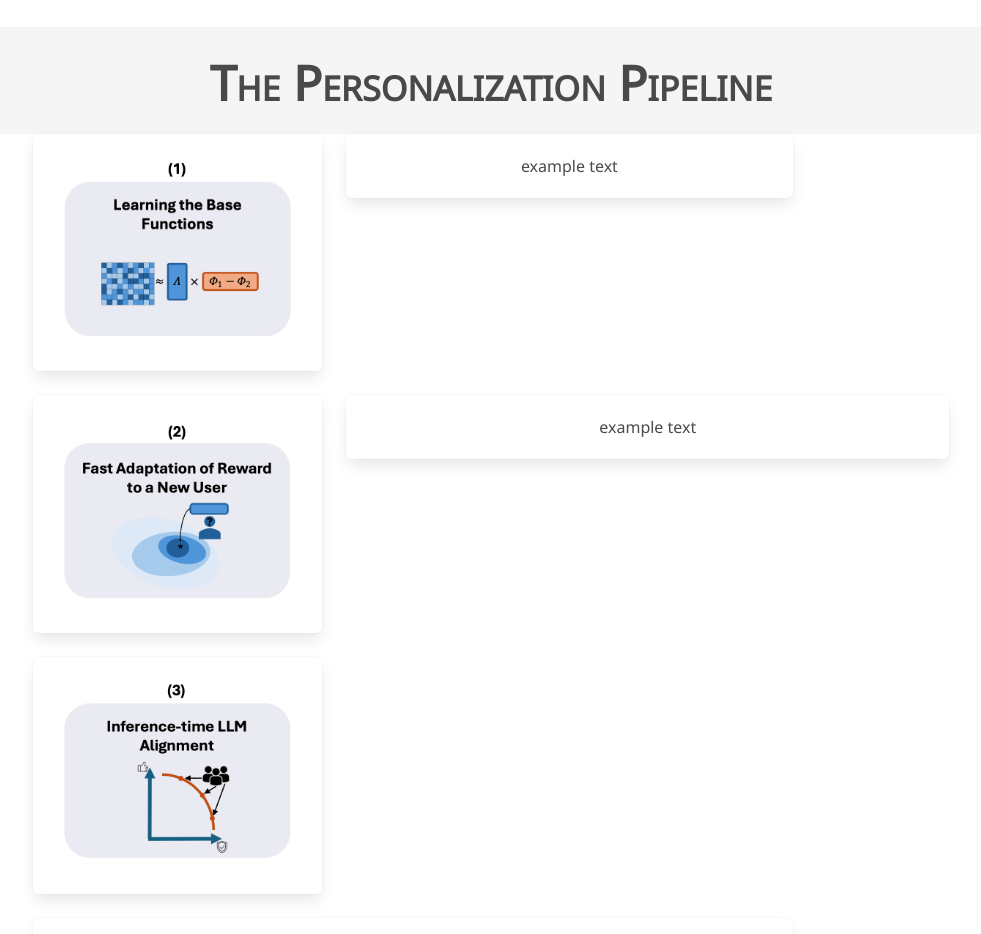
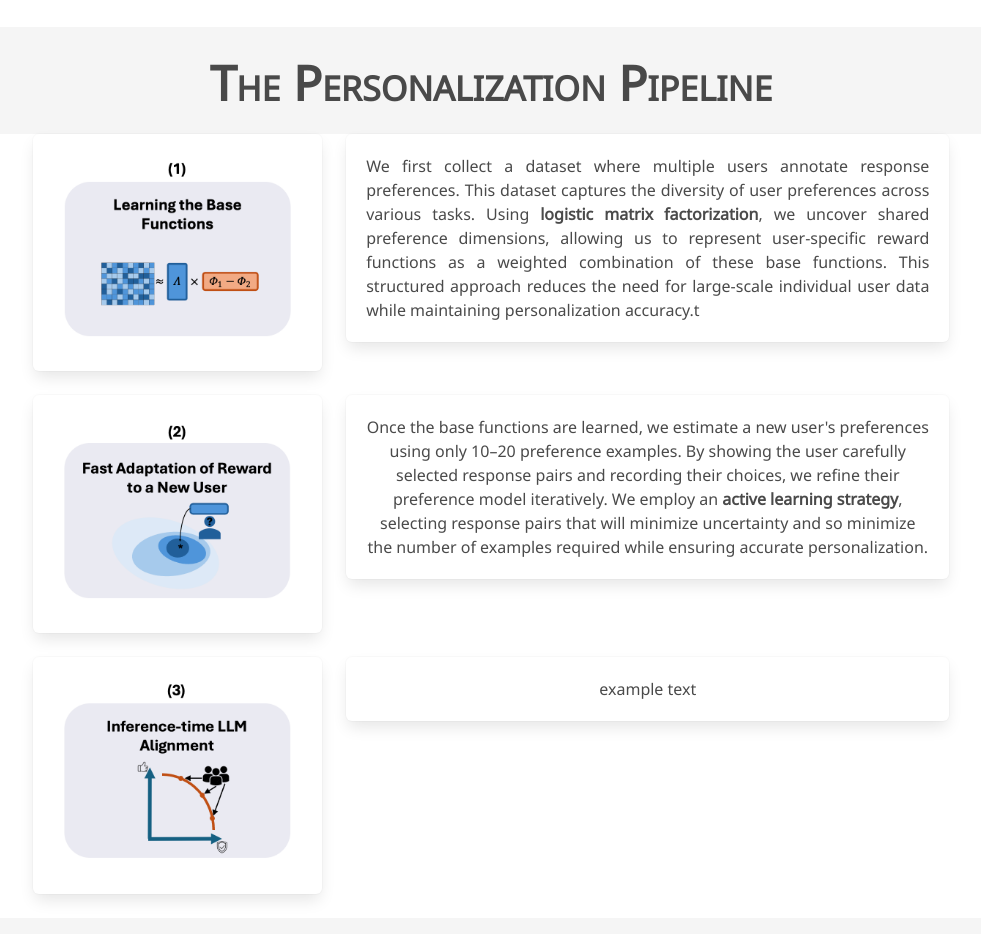
Before and after one commit to idanshen/PReF, a plain HTML site: page index.html in a window 1280 px wide. Shown: the part 1440-2374 px from the top of the page, without its empty margins (149-1130 px from the left). Drawn offline with nearby package versions, Linux system fonts and the light colour scheme; a script that the page names is missing; some icons are missing; a web font is replaced by a local one.

Commit message:
Update index.html

```diff
--- a/index.html
+++ b/index.html
@@ -187,9 +187,9 @@
                 <img src="static/images/1.png" class="figure" alt="Step 1">
               </div>
             </div>
-            <div class="column is-6">
-              <div class="box has-text-centered">
-                <p>example text</p>
+            <div class="column is-8">
+              <div class="box has-text-justified"">
+                <p>We first collect a dataset where multiple users annotate response preferences. This dataset captures the diversity of user preferences across various tasks. Using <b>logistic matrix factorization</b>, we uncover shared preference dimensions, allowing us to represent user-specific reward functions as a weighted combination of these base functions. This structured approach reduces the need for large-scale individual user data while maintaining personalization accuracy.t</p>
               </div>
             </div>
             <div class="column is-4">
@@ -199,7 +199,7 @@
             </div>
             <div class="column is-8">
               <div class="box has-text-centered">
-                <p>example text</p>
+                <p>Once the base functions are learned, we estimate a new user's preferences using only 10–20 preference examples. By showing the user carefully selected response pairs and recording their choices, we refine their preference model iteratively. We employ an <b>active learning strategy</b>, selecting response pairs that will minimize uncertainty and so minimize the number of examples required while ensuring accurate personalization.</p>
               </div>
             </div>
             <div class="column is-4">
@@ -207,7 +207,7 @@
                 <img src="static/images/3.png" class="figure" alt="Step 3">
               </div>
             </div>
-            <div class="column is-10">
+            <div class="column is-8">
               <div class="box has-text-centered">
                 <p>example text</p>
               </div>
```
